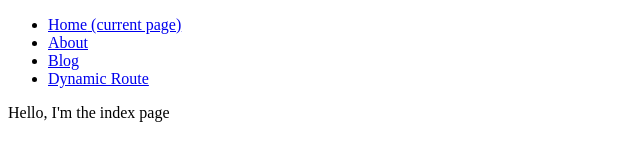
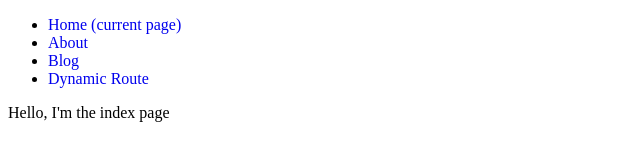
Before and after one commit to slukin1/tempppp, a Next.js app in the folder examples/active-class-name/: page / in a window 1280 px wide. Shown: the top 160 px of the page, without its empty margins (0-640 px from the left). Built offline with nearby package versions, Linux system fonts and the light colour scheme.

Commit message:
Run next/link codemod for Next.js 13 on examples (#41913)

```diff
--- a/examples/active-class-name/components/ActiveLink.tsx
+++ b/examples/active-class-name/components/ActiveLink.tsx
@@ -52,7 +52,7 @@ const ActiveLink = ({
   ])
 
   return (
-    <Link {...props}>
+    <Link {...props} legacyBehavior>
       {React.cloneElement(child, {
         className: className || null,
       })}
```
